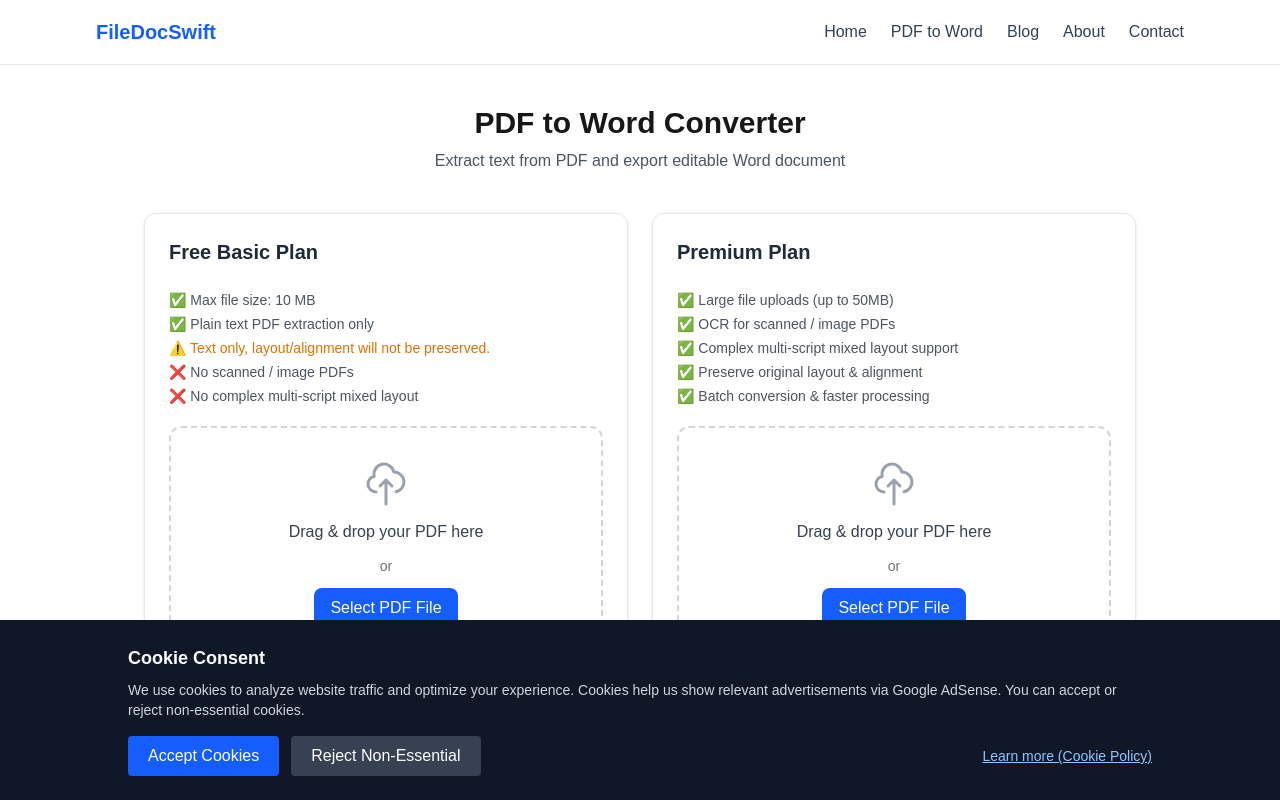
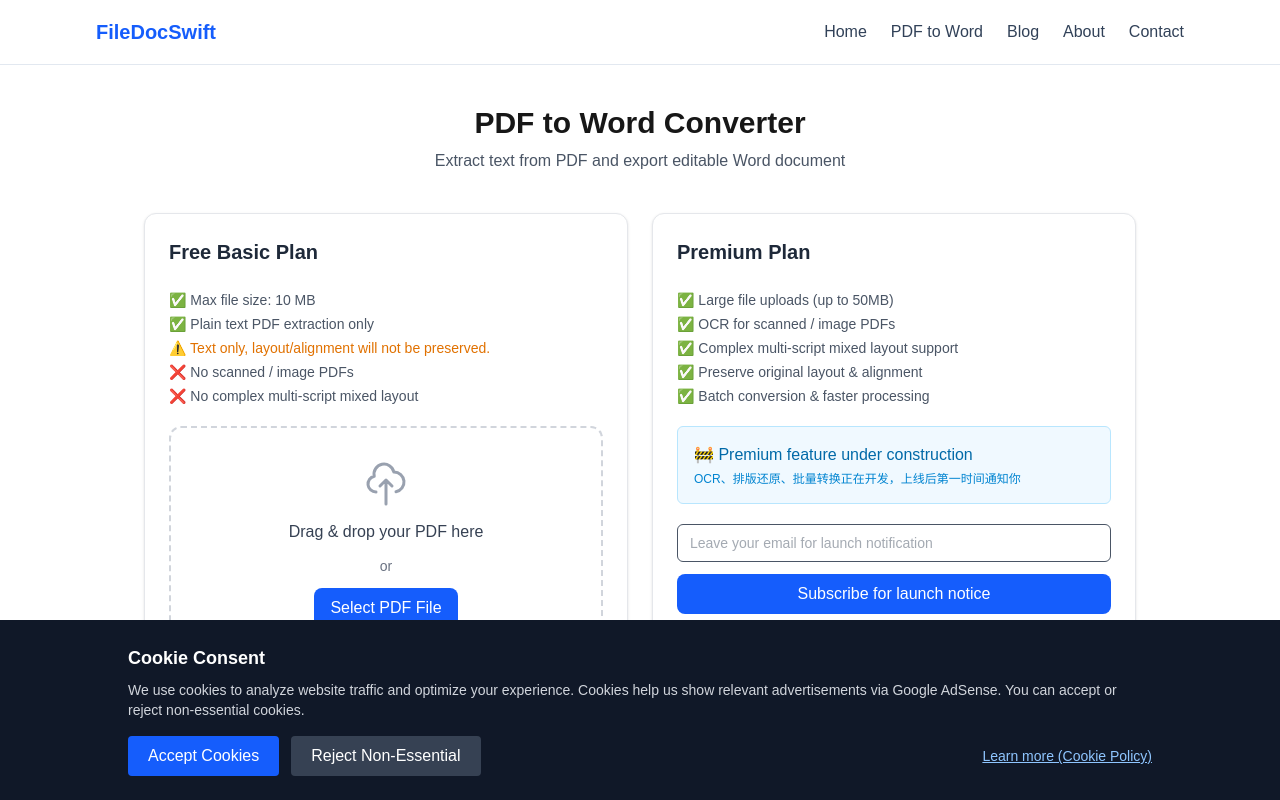
Before and after one commit to yrzhuang-max/my-next-site, a Next.js app in the folder my-next-site/: page /pdf-to-word in a window 1280 px wide. Shown: the top 800 px of the page. Built offline with nearby package versions, Linux system fonts and the light colour scheme.

Commit message:
feat:update primium plan

```diff
--- a/my-next-site/components/pdfConverter/PremiumPanel.tsx
+++ b/my-next-site/components/pdfConverter/PremiumPanel.tsx
@@ -2,10 +2,17 @@
 import { useState } from 'react';
 import { Card, CardHeader, CardTitle, CardContent } from '@/components/Card';
 import Button from '@/components/Button';
-import FileUpload from '@/components/FileUpload';
 
 export default function PremiumPanel() {
-  const [premiumFile, setPremiumFile] = useState<File | null>(null);
+  const [email, setEmail] = useState('');
+  const [submitted, setSubmitted] = useState(false);
+
+  const handleNotifySubmit = async () => {
+    if (!email || !/^[\w-\.]+@([\w-]+\.)+[\w-]{2,4}$/.test(email)) return;
+    // 这里后续可以对接Resend，把意向订阅发给你
+    console.log('waitlist email:', email);
+    setSubmitted(true);
+  };
 
   return (
     <Card className="border-blue-400">
@@ -21,17 +28,29 @@
           <p>✅ Batch conversion & faster processing</p>
         </div>
 
-        <FileUpload onFileSelect={setPremiumFile} accept=".pdf" maxSizeMB={50} />
+        <div className="bg-sky-50 border border-sky-200 p-4 rounded-md">
+          <p className="text-sky-700 font-medium">🚧 Premium feature under construction</p>
+          <p className="text-sky-600 text-xs mt-1">OCR、排版还原、批量转换正在开发，上线后第一时间通知你</p>
+        </div>
 
-        {premiumFile && (
-          <p className="text-sm text-gray-600">
-            Selected: {premiumFile.name} ({(premiumFile.size / 1024 / 1024).toFixed(2)} MB)
-          </p>
+        {submitted ? (
+          <p className="text-green-600 text-sm">✅ 登记成功，上线通知将发送至你的邮箱</p>
+        ) : (
+          <div className="space-y-3">
+            <input
+              type="email"
+              value={email}
+              onChange={(e) => setEmail(e.target.value)}
+              placeholder="Leave your email for launch notification"
+              className="w-full border px-3 py-2 rounded-md text-sm"
+            />
+            <Button onClick={handleNotifySubmit} className="w-full">
+              Subscribe for launch notice
+            </Button>
+          </div>
         )}
 
-        <div className="pt-2">
-          <Button disabled className="w-full">Convert to Editable Text</Button>
-        </div>
+        <Button disabled className="w-full opacity-60">Convert to Editable Text</Button>
       </CardContent>
     </Card>
   );
```
